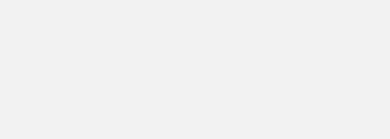
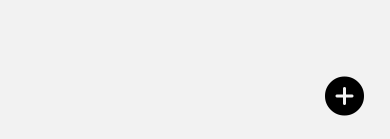
Before and after one commit to buhaistrikalo/expo-news, a React Native app: screen / in a window 390 px wide. Shown: the part 702-841 px from the top of the page. Built offline with nearby package versions, Linux system fonts and the light colour scheme.

Commit message:
Modal window

```diff
--- /dev/null
+++ b/components/ModalAddPost.tsx
@@ -0,0 +1,49 @@
+import React, {FC} from 'react';
+import { View, Text, Modal, StyleSheet } from 'react-native';
+import { Ionicons } from '@expo/vector-icons';
+
+import { gStyle } from 'styles/style';
+
+interface ModalAddPostProps {
+    show: boolean;
+    setShow: (value: boolean) => () => void
+}
+
+const ModalAddPost: FC<ModalAddPostProps> = ({show, setShow}) => {
+    return (
+        <>
+            <Modal visible={show}>
+                <View style={styles.container}>
+                    <Ionicons
+                        name="close"
+                        size={48}
+                        color="black"
+                        style={styles.iconClose}
+                        onPress={setShow(false)}
+                    />
+                    <Text style={gStyle.title}>Форма добавления статей</Text>
+                </View>
+            </Modal>
+            <Ionicons
+                name="add-circle"
+                size={48}
+                color="black"
+                style={styles.iconAdd}
+                onPress={setShow(true)}
+            />
+        </>
+    );
+};
+
+const styles = StyleSheet.create({
+    container: {
+    },
+    iconClose: {
+        textAlign: 'right',
+    },
+    iconAdd: {
+        textAlign: 'right',
+    },
+});
+
+export default ModalAddPost;
--- a/screens/Main.tsx
+++ b/screens/Main.tsx
@@ -1,10 +1,12 @@
-import React from 'react';
-import { View, Text, Button, TouchableOpacity, FlatList } from 'react-native';
+import React, { useState } from 'react';
+import { View, Text, Button, TouchableOpacity, FlatList, Modal, StyleSheet } from 'react-native';
+
 
 import PostCard from 'components/PostCard';
 
 import { gStyle } from 'styles/style';
 import { IPost } from 'types';
+import ModalAddPost from 'components/ModalAddPost';
 
 const NEWS = [
     {
@@ -28,9 +30,12 @@ const NEWS = [
 ] as IPost[];
 
 const Main = ({ navigation }) => {
+    // Modal Window
+    const [modalWindow, setModalWindow] = useState(false);
+    const handleModalWindow = (value: boolean) => () => setModalWindow(value);
+
     return (
         <View style={gStyle.main}>
-            {/* <Text style={gStyle.title}>Last posts</Text> */}
             <FlatList
                 data={NEWS}
                 renderItem={({ item }) => (
@@ -39,8 +44,11 @@ const Main = ({ navigation }) => {
                     </TouchableOpacity>
                 )}
             />
+            <ModalAddPost show={modalWindow} setShow={handleModalWindow}/>
         </View>
     );
 };
 
+
+
 export default Main;
```
